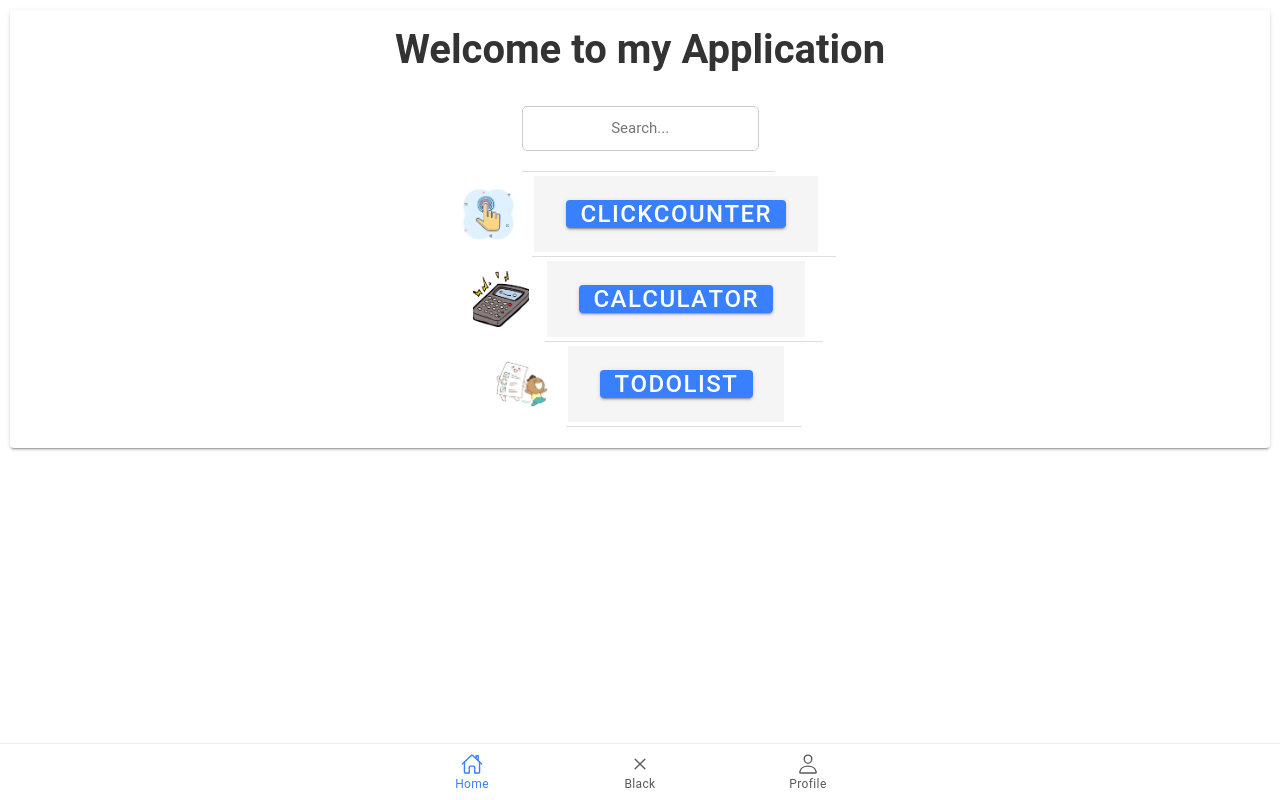
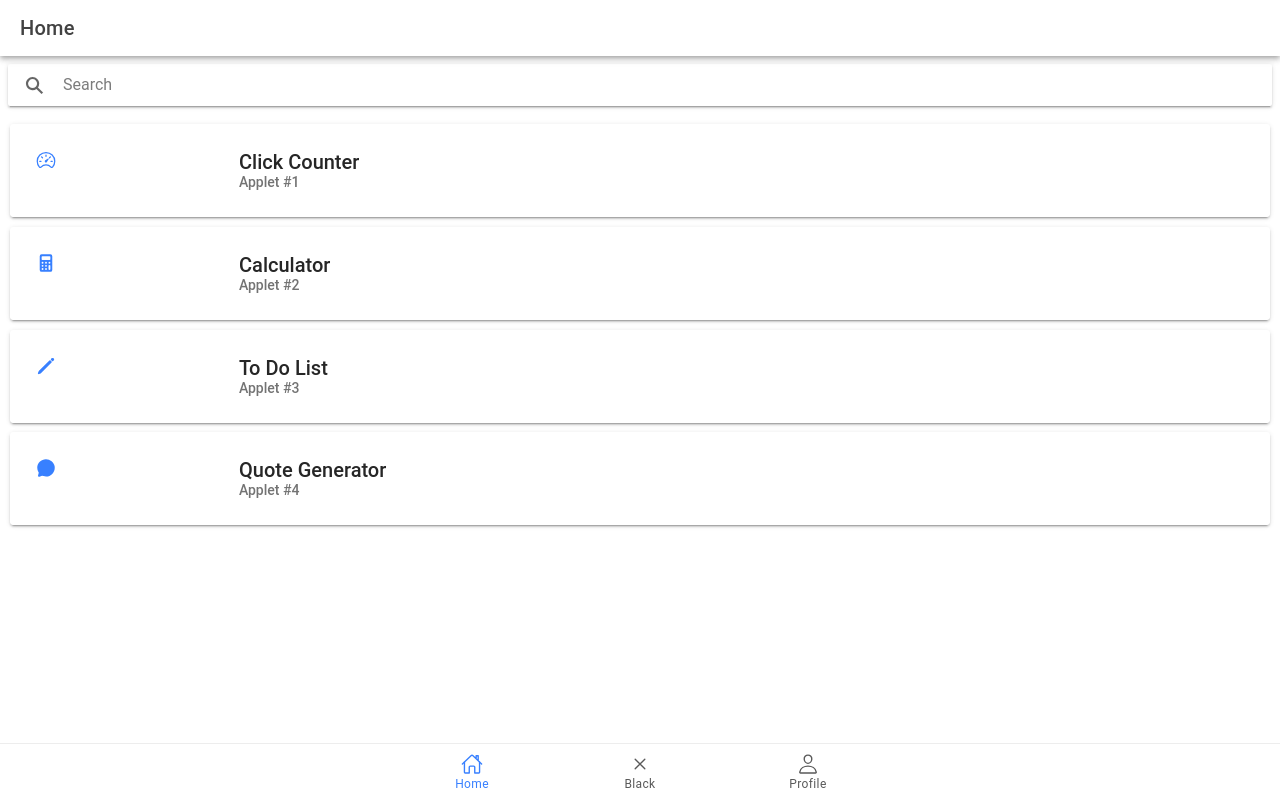
Before and after one commit to hannajanemanlangit26/ion-t-martisano, a React (Vite) app: page /Home in a window 1280 px wide. Built offline with nearby package versions, Linux system fonts and the light colour scheme.

Commit message:
added a qoutesgeneraton and json in pages and assets

```diff
--- a/src/App.tsx
+++ b/src/App.tsx
@@ -16,6 +16,7 @@ import Profile from './pages/Profile';
 import Clickcounter from './pages/Clickcounter';
 import Calculator from './pages/Calculator';
 import TodoList from './pages/TodoList'
+import Qoutegenerator from './pages/Quotegenerator'
 
 /* Core CSS required for Ionic components to work properly */
 import '@ionic/react/css/core.css';
@@ -68,10 +69,16 @@ const App: React.FC = () => (
             <Calculator />
           </Route>
 
+          <Route path="/Quotegenerator">
+            <Qoutegenerator />
+          </Route>
+
           {/* Application default route */}
           <Route exact path="/">
             <Redirect to="/Home" />
           </Route>
+
+
 
         </IonRouterOutlet>
         <IonTabBar slot="bottom">
--- /dev/null
+++ b/src/assets/json/rizzCard.json
@@ -0,0 +1,22 @@
+[
+    {
+      "id": 1,
+      "message": "Sir maluoy ka sir papasara tawon ko sir"
+    },
+    {
+      "id": 2,
+      "message": "Akong Kinabuhi? sakto ra walang labis walang kwarta."
+    },
+    {
+      "id": 3,
+      "message": "Love isn't something you find. Love is something that finds you."
+    },
+    {
+      "id": 4,
+      "message": "Naa ka problema? Kay ako? naa sad "
+    },
+    {
+      "id": 5,
+      "message": "Kanang mga bituon sa langit, dili sila ang magpatam-is sa imong adlaw. Ikaw ra gyud."
+    }
+  ]
--- a/src/pages/Home.tsx
+++ b/src/pages/Home.tsx
@@ -1,61 +1,126 @@
 import React, { useState } from 'react';
 import {
+  IonBackButton,
   IonButton,
+  IonButtons,
   IonCard,
   IonCardContent,
   IonCardHeader,
   IonCardSubtitle,
   IonCardTitle,
+  IonCol,
+  IonContent,
+  IonGrid,
+  IonHeader,
+  IonIcon,
+  IonInput,
   IonItem,
   IonLabel,
   IonList,
-  IonThumbnail,
+  IonPage,
+  IonRow,
+  IonTitle,
+  IonToolbar,
+  IonItemDivider,
+  IonSearchbar,
+  IonBadge
 } from '@ionic/react';
 
+//Custom CSS
 import './home.css';
 
-function Home() {
-  const [searchQuery, setSearchQuery] = useState('');
+//Ionic Icons
+import { speedometerOutline,calculator,pencil, chatbubble, readerOutline, logoIonic,logoFirebase, logoReact} from 'ionicons/icons';
 
-  const items = [
-    { id: 1, label: 'Clickcounter', thumbnail: '../src/assets/click.webp', href: 'clickcounter' },
-    { id: 2, label: 'Calculator', thumbnail: '../src/assets/calcu.webp', href: '/Calculator' },
-    { id: 3, label: 'TodoList', thumbnail: '../src/assets/todo.png', href: '/TodoList' },
-  ];
+const cardData = [
+  {
+    title: 'Click Counter',
+    icon: speedometerOutline,
+    subtitle: 'Applet #1',
+    link: '/clickcounter',
 
-  const filteredItems = items.filter((item) =>
-    item.label.toLowerCase().includes(searchQuery.toLowerCase())
-  );
 
-  return (
-    <IonCard>
-      <IonCardHeader>
-        <IonCardTitle className="app-title">Welcome to my Application</IonCardTitle>
-        <IonCardSubtitle></IonCardSubtitle>
-      </IonCardHeader>
-      <IonCardContent className="card-content">
-        <IonList className="centered-list">
-          <IonItem>
-          <input
-          type="text"
-          placeholder="Search..."
-          value={searchQuery}
-          onChange={(e) => setSearchQuery(e.target.value)}
-          className="centered-input"
+  },
+  {
+    title: 'Calculator',
+    icon: calculator,
+    subtitle: 'Applet #2',
+    link: '/calculator',
+
+  },
+  {
+    title: 'To Do List',
+    icon: pencil,
+    subtitle: 'Applet #3',
+    link: '/todolist',
+
+  },
+  {
+    title: 'Quote Generator',
+    icon: chatbubble,
+    subtitle: 'Applet #4',
+    link: '/quotegenerator',
+
+  },
+
+];
+
+const Home: React.FC = () => {
+  {/*Dynamic Search*/}
+  const [searchTerm, setSearchTerm] = useState<string>('');
+
+    return (
+      <IonPage>
+        <IonHeader>
+          <IonToolbar>
+            <IonTitle>Home</IonTitle>
+          </IonToolbar>
+        </IonHeader>
+        <IonContent fullscreen>
+          <IonHeader collapse="condense">
+            <IonToolbar>
+              <IonTitle size="large">Home</IonTitle>
+            </IonToolbar>
+          </IonHeader>
+
+          {/*Dynamic Search*/}
+          <IonSearchbar
+            value={searchTerm}
+            onIonInput={(e) => setSearchTerm(e.target.value ?? '')}
           />
-          </IonItem>
-          {filteredItems.map((item) => (
-            <IonItem key={item.id}>
-              <IonThumbnail slot="start">
-                <img alt="Silhouette of mountains" src={item.thumbnail} />
-              </IonThumbnail>
-              <IonButton href={item.href}>{item.label}</IonButton>
-            </IonItem>
+
+          {cardData
+            .filter((card) => card.title.toLowerCase().includes(searchTerm.toLowerCase()))
+            .map((card, index) => (
+              <IonCard key={index} href={card.link}>
+                <IonCardHeader>
+                  <IonCardTitle>
+                    <IonGrid>
+                      <IonRow>
+                        <IonCol size="2">
+                          <IonIcon className="home-card-icon" icon={card.icon} color="primary" />
+                        </IonCol>
+                        <IonCol size="auto">
+                            <div className="home-card-title">{card.title}</div>
+                            <IonCardSubtitle>{card.subtitle}</IonCardSubtitle>
+                            {card.tags && Object.entries(card.tags).map(([key, icon], i) => (
+                              <IonIcon
+                                key={i}
+                                className="home-card-subicon"
+                                icon={icon}
+                                color="primary" // Set color as needed
+                              />
+                            ))}
+                          </IonCol>
+                      </IonRow>
+                    </IonGrid>
+                  </IonCardTitle>
+                </IonCardHeader>
+              </IonCard>
           ))}
-        </IonList>
-      </IonCardContent>
-    </IonCard>
-  );
-}
+        </IonContent>
+      </IonPage>
+    );
+};
 
 export default Home;
--- /dev/null
+++ b/src/pages/Quotegenerator.tsx
@@ -0,0 +1,103 @@
+import React, { useState } from 'react';
+import {
+  IonBackButton,
+  IonButton,
+  IonButtons,
+  IonCard,
+  IonCardContent,
+  IonCardHeader,
+  IonCardSubtitle,
+  IonCardTitle,
+  IonCol,
+  IonContent,
+  IonGrid,
+  IonHeader,
+  IonIcon,
+  IonInput,
+  IonItem,
+  IonLabel,
+  IonList,
+  IonPage,
+  IonRow,
+  IonTitle,
+  IonToolbar,
+  IonItemDivider,
+  IonSearchbar,
+  IonAlert,
+  IonActionSheet,
+  IonAvatar,
+  IonThumbnail
+} from '@ionic/react';
+
+//Dynamic data reference
+import rizzCard from '../assets/json/rizzCard.json';
+
+const QuoteGenerator: React.FC = () => {
+
+  const [showAlert, setShowAlert] = useState(false);
+  const [randomIndex, setRandomIndex] =  useState<number | null>(null); // State to store random index
+
+  // Function to generate a random index
+  const generateRandomIndex = () => {
+    return Math.floor(Math.random() * rizzCard.length);
+  };
+
+  // Function to generate a random message
+  const renderRandomMessage = () => {
+    if (randomIndex !== null) {
+      return rizzCard[randomIndex].message;
+    } else {
+      return ''; // Return empty string if randomIndex is null
+    }
+  };
+
+  // Function to handle opening of the alert
+  const handleOpenAlert = () => {
+    const newIndex = generateRandomIndex();
+    setRandomIndex(newIndex);
+    setShowAlert(true);
+  };
+
+  // Function to handle closing of the alert
+  const handleAlertDismiss = () => {
+    setRandomIndex(0); // Reset the index to 0
+    setShowAlert(false); // Hide the alert
+  };
+
+  return (
+    <IonPage>
+      <IonHeader>
+        <IonToolbar>
+          <IonTitle>Quote Generator</IonTitle>
+        </IonToolbar>
+      </IonHeader>
+      <IonContent className='ion-padding'>
+        <IonHeader collapse="condense">
+          <IonToolbar>
+            <IonTitle size="large">Quote Generator</IonTitle>
+          </IonToolbar>
+        </IonHeader>
+
+        <IonButton href='/Home'> Back</IonButton>
+          {/*Button Trigger*/}
+          <IonGrid>
+            <IonRow>
+                <IonCol size="" push="">
+                <IonButton id="present-alert" color="warning" expand="full" onClick={handleOpenAlert}>Click me</IonButton>
+                <IonAlert
+                  isOpen={showAlert}
+                  onDidDismiss={handleAlertDismiss} // Call the handleAlertDismiss function when the alert is closed
+                  header="Rizz"
+                  subHeader=""
+                  message={renderRandomMessage()}
+                  buttons={['Close']}
+                />
+                </IonCol>
+            </IonRow>
+          </IonGrid>
+      </IonContent>
+    </IonPage>
+  );
+};
+
+export default  QuoteGenerator;
--- a/src/pages/home.css
+++ b/src/pages/home.css
@@ -1,47 +1,8 @@
-/* Home.css */
-.search-container {
-  display: flex;
-  flex-direction: column;
-  align-items: center;
+/* home.css */
+.home-card-icon {
+  margin-right: 16px;
 }
 
-.search-input {
-  width: 100%;
-  max-width: 300px;
-  padding: 10px;
-  font-size: 16px;
-  border: 1px solid #ccc;
-  border-radius: 5px;
-  margin-bottom: 10px;
+.home-card-title {
+  font-size:
 }
-
-.app-title {
-  font-size: 40px;
-  font-weight: bold;
-  color: #333;
-  text-align: center;
-}
-
-.card-content {
-  display: flex;
-  justify-content: center;
-}
-
-.centered-list {
-  display: flex;
-  flex-direction: column;
-  align-items: center;
-}
-
-.centered-input {
-  display: block;
-  margin: 0 auto;
-  text-align: center;
-  width: 100%;
-  max-width: 300px;
-  padding: 10px;
-  font-size: 15px;
-  border: 1px solid #ccc;
-  border-radius: 5px;
-  margin-bottom: 20px;
-}
```
Also changed, not shown: src/assets/bear.jpg (added), src/assets/click.png (renamed from src/assets/click.webp).
